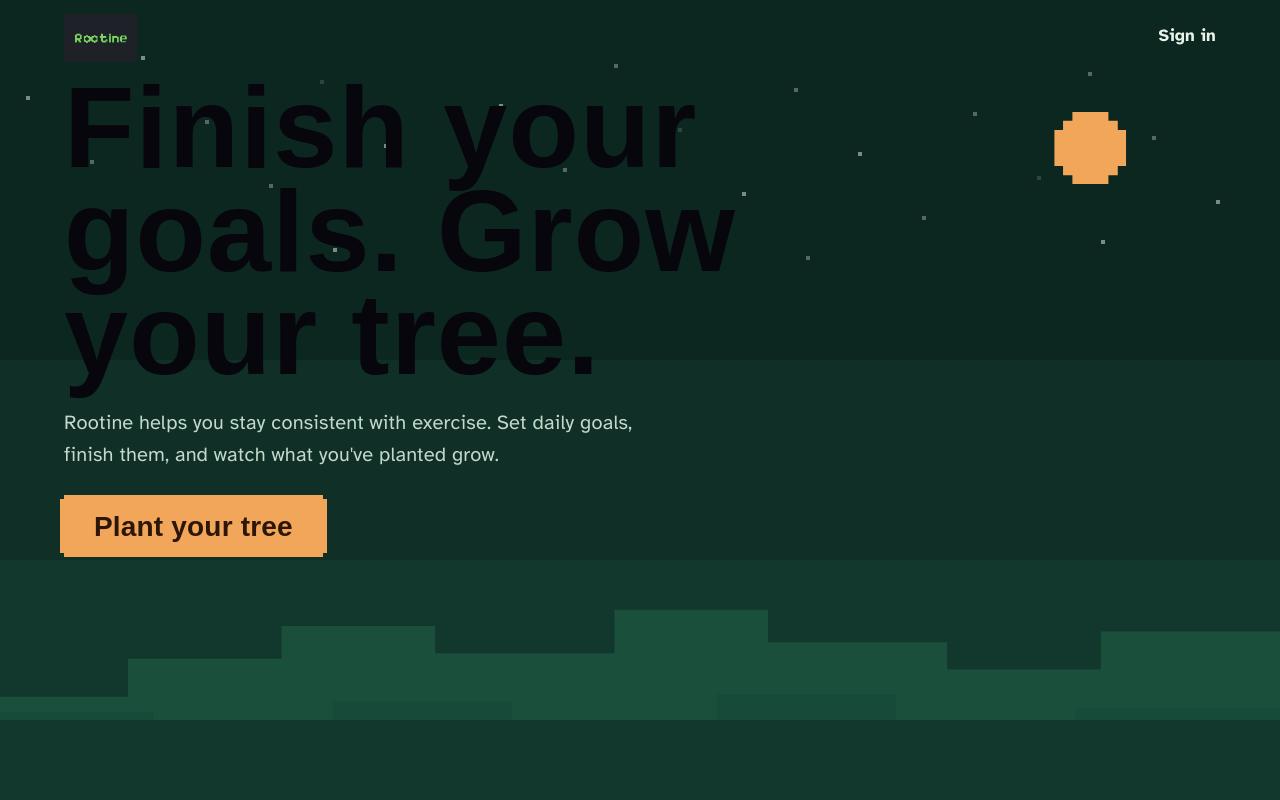
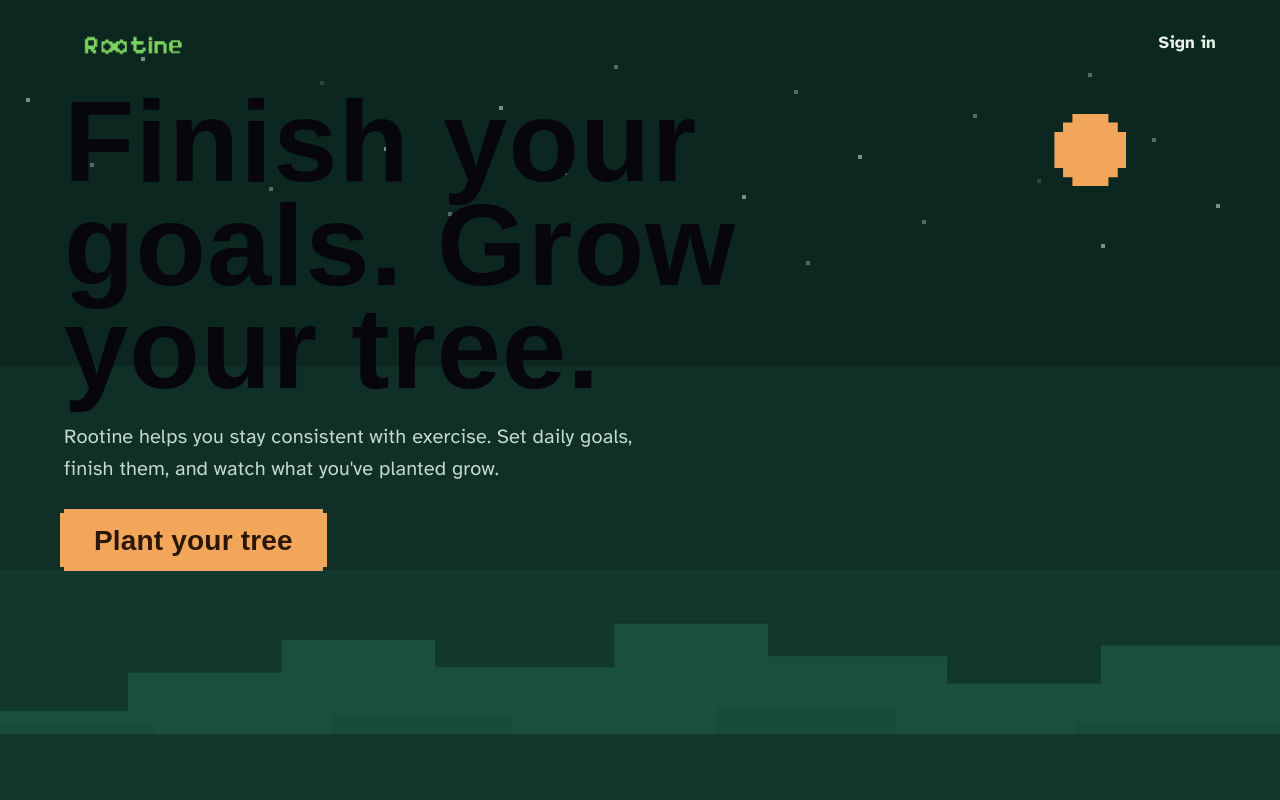
Before and after one commit to Abiolr/rootine, a React (Vite) app in the folder client/: page / in a window 1280 px wide. Shown: the top 800 px of the page. Built offline with nearby package versions, Linux system fonts and the light colour scheme; a web font is replaced by a local one.

Commit message:
making fixes to logo

```diff
--- a/client/src/Frontpage.css
+++ b/client/src/Frontpage.css
@@ -54,13 +54,13 @@
   display: flex;
   align-items: center;
   min-width: 170px;
-  height: 48px;
+  height: 90px;
   color: var(--mint);
   text-decoration: none;
   font: 800 34px "Handjet", sans-serif;
 }
 .fp-logo img {
-  height: 48px;
+  height: 90px;
   width: auto;
   display: block;
 }
```
Also changed, not shown: client/src/assets/logo.png, 1 other file (tests, documents, lock files or other folders).
